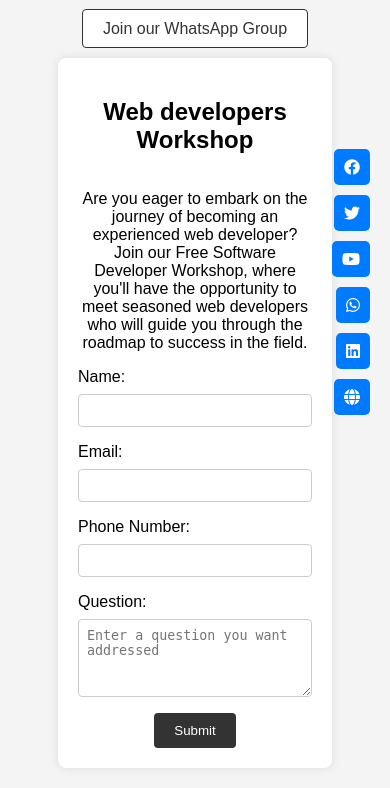
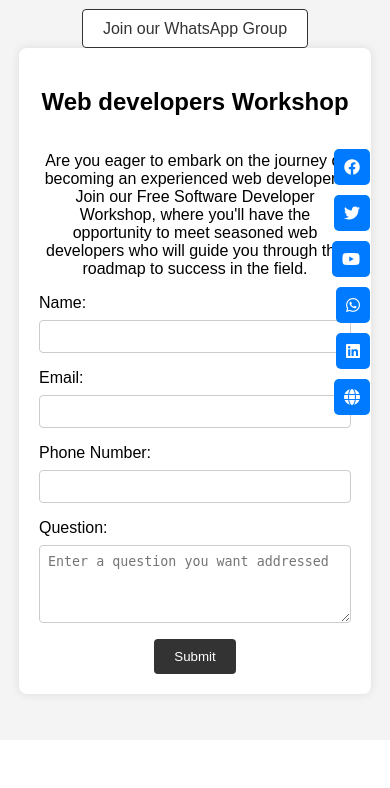
Before and after one commit to danielnjama/developers-workshop-website, a Django app: page / in a window 390 px wide. Shown: the part 104-892 px from the top of the page. After the commit the page ends 805 px from the top, so only its background shows below. Run offline with Django 4.2, Linux system fonts and the light colour scheme.

Commit message:
updated css

```diff
--- a/static/css/style.css
+++ b/static/css/style.css
@@ -71,7 +71,7 @@
         }
 
         form {
-            max-width: 60%;
+            max-width: 50%;
             margin: 20px auto;
             padding: 20px;
             background-color: #fff;
@@ -128,3 +128,16 @@
             background-color: #333;
             color: #fff;
         }
+
+
+        @media only screen and (max-width: 600px) {
+            form {
+                max-width: 80%;
+                margin: 10px auto;
+
+
+
+            }
+
+
+          }
```
